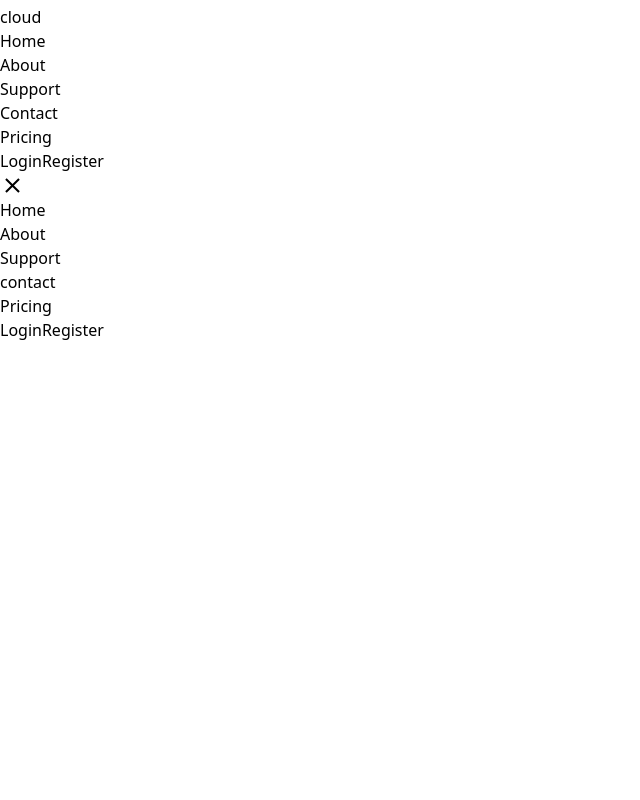
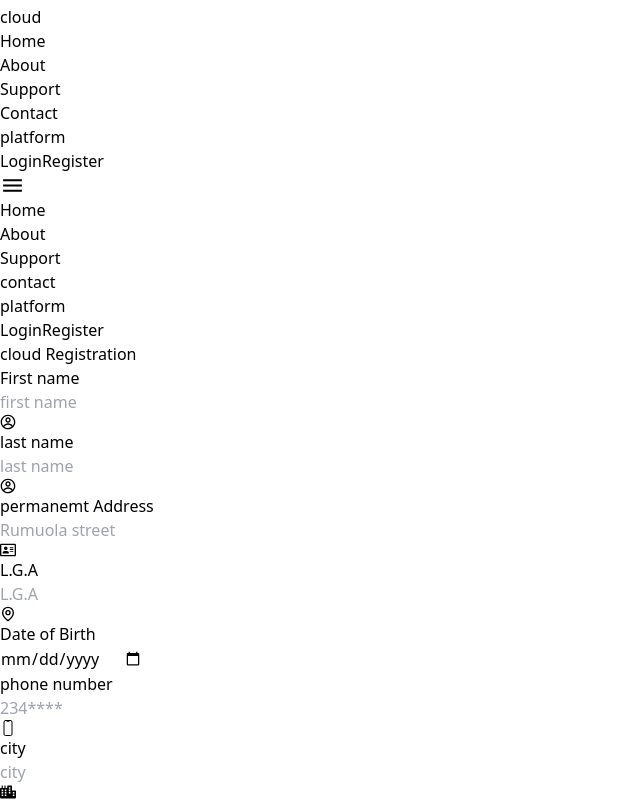
Before and after one commit to uchechi-45/cloud-management, a React (Vite) app: page /platform in a window 1280 px wide. Shown: the part 495-1295 px from the top of the page, without its empty margins (0-640 px from the left). Before the commit the page ends 837 px from the top, so only its background shows below. Built offline with nearby package versions, Linux system fonts and the light colour scheme; no server answers.

Commit message:
cloud management

```diff
--- a/src/App.jsx
+++ b/src/App.jsx
@@ -6,7 +6,8 @@ import Home from './pages/Home'
 import About from './pages/About'
 import Support from './pages/Support'
 
-import Pricing from './pages/Pricing'
+
+import Platform from './pages/platform'
 import Register from './pages/Register'
 import Login from './pages/Login'
 import Contact from './pages/Contact'
@@ -42,7 +43,7 @@ const App = () => {
        <Route path='/about'element={<About/>} />
        <Route path='/support'element={<Support/>} />
        <Route path='/contact'element={<Contact/>} />
-       <Route path='/pricing'element={<Pricing/>} />
+       <Route path='/platform'element={<Platform/>} />
        <Route path='/login'element={<Login  setisAuth={setisAuth} setUser={setUser} />} />
        <Route path='/register'element={<Register setisAuth={setisAuth}  />} />
       </Routes>
--- a/src/Components/Navbar.jsx
+++ b/src/Components/Navbar.jsx
@@ -36,7 +36,7 @@ const Navbar=()=> {
         <Link to={'/about'}><li>About</li></Link>
         <Link to={'/support'}><li>Support</li></Link>
         <Link to={'/contact'}><li>Contact</li></Link>
-        <Link to={'/pricing'}><li>Pricing</li></Link>
+        <Link to={'/platform'}><li>platform</li></Link>
 
          </ul>
         </div>
@@ -46,7 +46,7 @@ const Navbar=()=> {
          </div>
 
          <div className='md:hidden mr-4' onClick={handlclick}>
-         {nav ? <IoMenuSharp size={25}/>: <IoMdClose size={25}/>}
+         {!nav ? <IoMenuSharp size={25}/>: <IoMdClose size={25}/>}
 
          </div>
       </div>
@@ -55,7 +55,7 @@ const Navbar=()=> {
       <Link to={'/about'}><li className='border-b-2 py-3 border-black-300 w-full'>About</li></Link>
       <Link to={'/support'}><li className='border-b-2 py-3 border-black-300 w-full'>Support</li></Link>
        <Link to={'/contact'}><li className='border-b-2 py-3 border-black-300 w-full'>contact</li></Link>
-     <Link to={'/pricing'}><li className='border-b-2 py-3 border-black-300 w-full'>Pricing</li></Link>
+     <Link to={'/platform'}><li className='border-b-2 py-3 border-black-300 w-full'>platform</li></Link>
 
 <div className='flex flex-col my-4'>
   <button className='bg-[#201f1f] text-[#eedfdf] px-8 py-3 mb-4 rounded-2xl'>Login</button>
--- /dev/null
+++ b/src/Innerpages/Inner_platform.jsx
@@ -0,0 +1,126 @@
+import React from 'react'
+import { useState,useEffect } from 'react';
+import { toast } from 'react-toastify';
+import {auth,db} from '../Firebase/firebaseconfig';
+import { addDoc,collection,getDoc,serverTimestamp,doc,updateDoc } from 'firebase/firestore';
+import { useNavigate,useParams } from 'react-router-dom';
+import {FaBaby,FaRegAddressCard} from 'react-icons/fa';
+import {GrLocation} from 'react-icons/gr';
+import {CgProfile} from 'react-icons/cg'
+import { GiWeightScale} from 'react-icons/gi'
+import { FaCity } from "react-icons/fa";
+import { IoPhonePortraitOutline } from "react-icons/io5";
+
+
+
+const Inner_platform=()=> {
+  return (
+    <div  className='max-w-[800px] m-auto px-4 py-16'>
+        <div className='dark:bg-[#e8edea] px-10 py-8 rounded-lg text-black'>
+
+            <h1 className='text-2xl font-bold text-gray-800 mb-4'>cloud Registration</h1>
+            <form >
+                <div className='grid md:grid-cols-2 md:gap-8'>
+
+                    <div className='md:my-4'>
+                        <label>First name</label>
+                        <div className=' my-2  w-full relative'>
+                            <input className='w-full p-2 border border-gray-400 bg-transparent rounded-lg'
+                            type="text"
+                            placeholder ="first name"
+                            name='first_name'
+                            />
+                            <CgProfile className ='absolute right-2 top-3  text-gray-400'/>
+
+                        </div>
+                    </div>
+
+                    <div className='md:my-4'>
+                        <label>last name</label>
+                        <div className='my-2 w-full relative'>
+                        <input className='my-2 w-full p-2 border border-gray-400 bg-transparent rounded-lg'
+                            type="text"
+                            placeholder ="last name"
+                            name='last_name' />
+                            <CgProfile className ='absolute right-2 top-3  text-gray-400'/>
+                        </div>
+                    </div>
+                </div>
+                <div className='grid md:grid-cols-2 md:gap-8'>
+
+                <div className='md:my-4'>
+                        <label>permanemt Address</label>
+                        <div className='my-2 w-full relative'>
+                        <input
+                        className=' w-full p-2 border border-gray-400 bg-transparent rounded-lg'
+                            type="text"
+                            placeholder ="Rumuola street"
+                            name='permanent_Address' />
+                            <FaRegAddressCard className ='absolute right-2 top-3  text-gray-400'/>
+                        </div>
+                    </div>
+                    <div className='md:my-4'>
+                        <label>L.G.A</label>
+                        <div className='my-2 w-full relative'>
+                        <input className='w-full p-2 border border-gray-400 bg-transparent rounded-lg'
+                            type="text"
+                            placeholder ="L.G.A"
+                            name='LGA' />
+                            < GrLocation className ='absolute right-2 top-3  text-gray-400'/>
+                        </div>
+                    </div>
+                </div>
+
+                <div className='grid md:grid-cols-2 md:gap-8'>
+
+                <div className='md:my-4'>
+                        <label>Date of Birth</label>
+                        <div className='my-2 w-full relative'>
+                        <input className='w-full p-2 border border-gray-400 bg-transparent rounded-lg'
+                            type="date"
+                            placeholder ="dd/mm/yyyy"
+                            name='date-of-birth' />
+                        </div>
+                    </div>
+
+                    <div className='md:my-4'>
+                    <label>phone number</label>
+                        <div className='my-2 w-full relative'>
+                        <input className='w-full p-2 border border-gray-400 bg-transparent rounded-lg'
+                            type="phone"
+                            placeholder ="234****"
+                            name='phone-number' />
+                             <IoPhonePortraitOutline className ='absolute right-2 top-3  text-gray-400'/>
+                        </div>
+                    </div>
+
+                    </div>
+
+                    <div className='grid md:grid-cols-2 md:gap-8'>
+
+                        <div className='md:my-4'>
+                        <label>city</label>
+                        <div className='my-2 w-full relative'>
+                        <input className='w-full p-2 border border-gray-400 bg-transparent rounded-lg'
+                            type="phone"
+                            placeholder ="city"
+                            name='city' />
+                             <   FaCity className ='absolute right-2 top-3  text-gray-400'/>
+                        </div>
+                    </div>
+                  </div>
+
+
+
+
+
+
+            </form>
+
+        </div>
+
+    </div>
+  )
+}
+
+export default Inner_platform
--- a/src/pages/Home.jsx
+++ b/src/pages/Home.jsx
@@ -5,6 +5,7 @@ import Home_innerpagethree from '../Innerpages/Home_innerpagethree'
 import Home_innerpagefour from '../Innerpages/Home_innerpagefour'
 import Home_innerpagefive from '../Innerpages/Home_innerpagefive'
 import Footer from '../Components/Footer'
+import Inner_platform from '../Innerpages/Inner_platform'
 
 
 const Home=()=> {
--- a/src/pages/Pricing.jsx
+++ /dev/null
@@ -1,9 +0,0 @@
-import React from 'react'
-
-const Pricing=()=> {
-  return (
-    <div>Pricing</div>
-  )
-}
-
-export default Pricing
--- /dev/null
+++ b/src/pages/platform.jsx
@@ -0,0 +1,12 @@
+import Inner_platform from "../Innerpages/Inner_platform"
+
+
+const platform=()=> {
+  return (
+    <div>
+      <Inner_platform/>
+    </div>
+  )
+}
+
+export default platform
```
